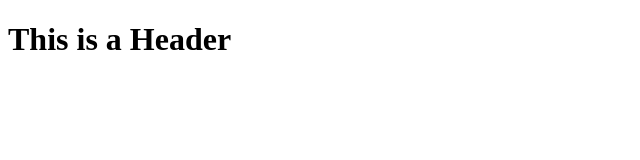
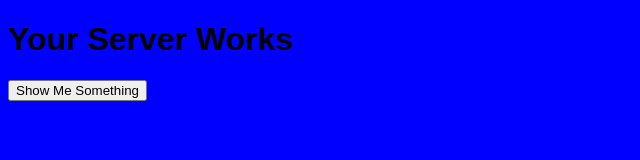
Before and after one commit to 00Overlord00/Refresher, a website: page public/views/index.html in a window 1280 px wide. Shown: the whole page, without its empty margins (0-640 px from the left). Drawn offline with Linux system fonts and the light colour scheme.

Commit message:
added css file, html formatting

```diff
--- /dev/null
+++ b/public/styles/versace.css
@@ -0,0 +1,13 @@
+body {
+  font-family: lucida, sans-serif;
+  background-color: blue;
+}
+
+.queryArea {
+  VW: 750px;
+  VH: 2000px;
+}
+
+h1 {
+  font: lucida;
+}
--- a/public/views/index.html
+++ b/public/views/index.html
@@ -2,10 +2,13 @@
 <html>
   <head>
     <meta charset="utf-8">
+    <link rel="stylesheet" href="../styles/versace.css" media="screen" title="no title">
     <script src="../scripts/index.js" charset="utf-8"></script>
     <title></title>
   </head>
-  <h1>This is a Header</h1>
+  <h1>Your Server Works</h1>
+  <div id = "queryArea">
+    <button id = "queryButton">Show Me Something</button>
   <body>
 
   </body>
--- a/server/app.js
+++ b/server/app.js
@@ -10,7 +10,7 @@ var connectionString = 'postgres//localhost:5432/testDB';
 app.use( bodyParser.json() );
 
 app.listen( 9000, 'localhost', function( req, res ) {
-  console.log( 'Hailing frequencies open, Captain. Listening on PORT 5500.' );
+  console.log( 'Hailing frequencies open, Captain. Listening on PORT 9000.' );
 });
 
 app.use( express.static( 'public' ) );
```
